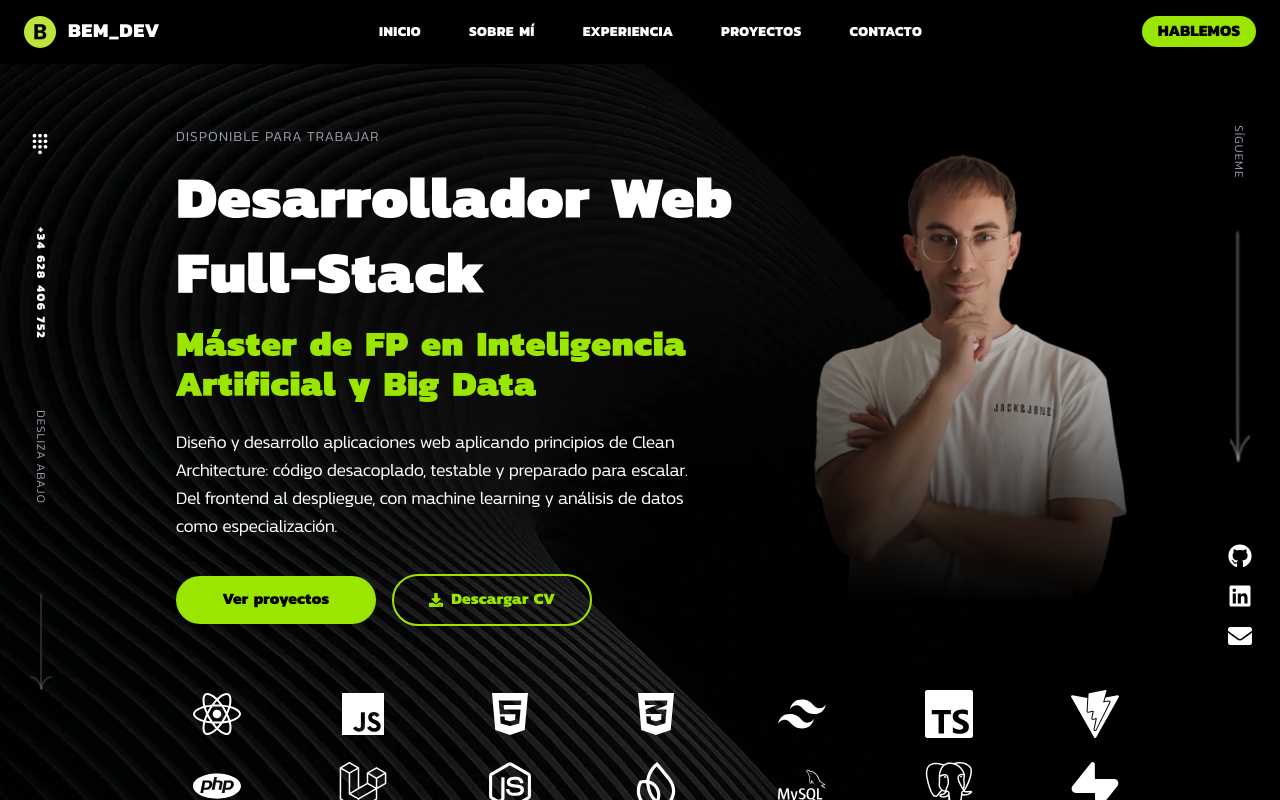
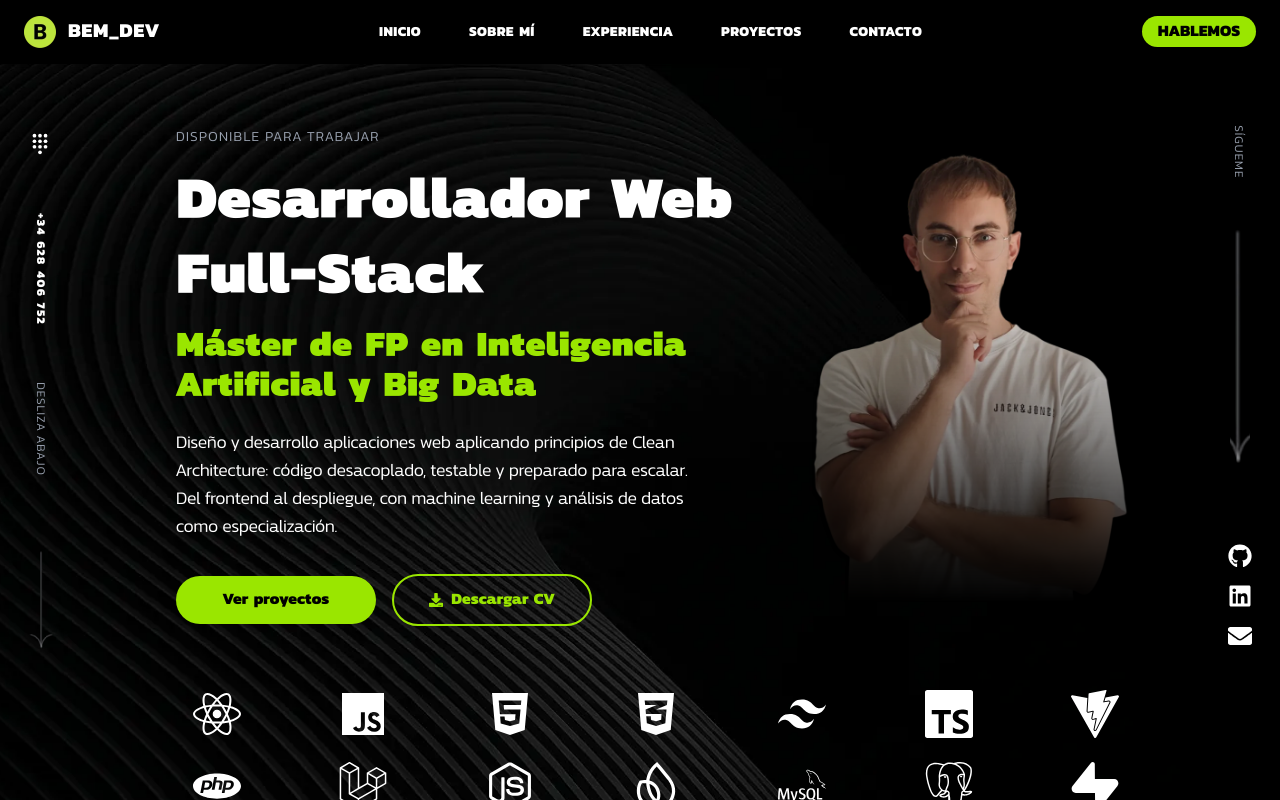
Before and after one commit to BorjaEscolanoMartin/PortFolio, a React (Vite) app: page / in a window 1280 px wide. Shown: the top 800 px of the page. Built offline with nearby package versions, Linux system fonts and the light colour scheme.

Commit message:
fix: alinear la flecha del lateral izquierdo del hero con los iconos sociales

```diff
--- a/src/components/Hero.jsx
+++ b/src/components/Hero.jsx
@@ -68,7 +68,10 @@ export default function Hero() {
         className="relative text-white min-h-[400px] md:min-h-[550px] lg:min-h-[550px] flex items-start pt-16 pb-16 overflow-hidden"
         id="inicio"
     >    {/* Lateral izquierdo */}
-      <div className="absolute left-6 top-17 hidden lg:flex flex-col justify-between items-center w-8" style={{height: 'calc(100% - 80px - 358px)'}}>
+      {/* Altura fija (no calc del 100%) para que la flecha termine a la altura del icono
+          de correo del lateral derecho, que tambien es de altura fija por contenido.
+          Con calc(100%) la flecha se movia cada vez que crecia el texto del hero. */}
+      <div className="absolute left-6 top-17 hidden lg:flex flex-col justify-between items-center w-8" style={{height: '530px'}}>
         {/* Icono de móvil */}
         <div>
           <img
```
